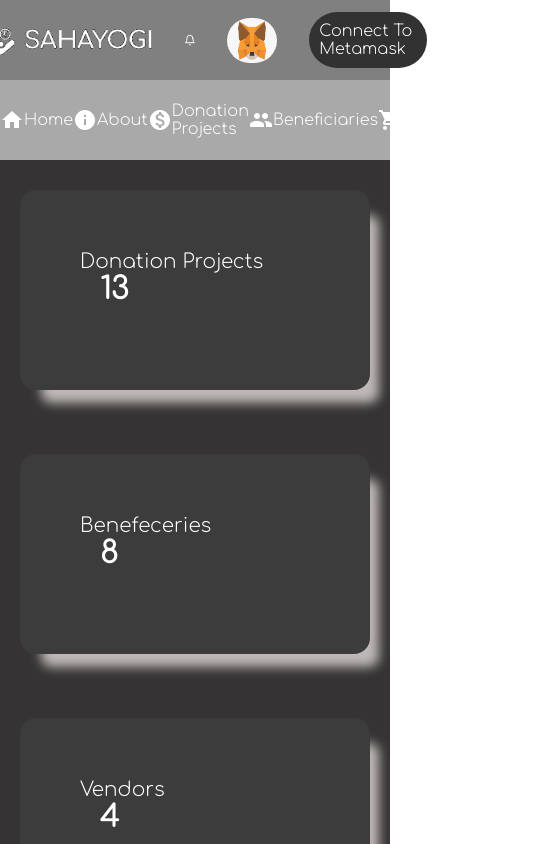
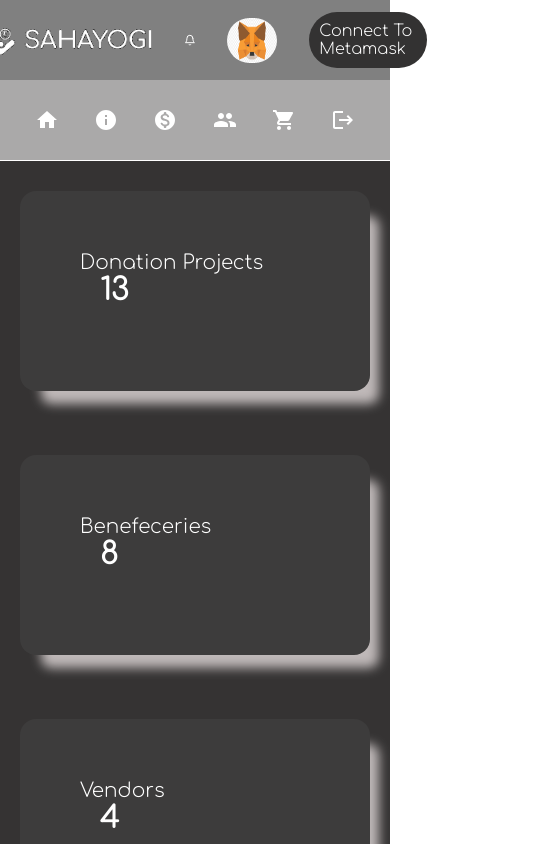
Before and after one commit to Sahayogi/sahayogi-admin, a React (Create React App) app: page /home in a window 390 px wide. Shown: the top 844 px of the page, 554 px wide, since content can reach past the window. Built offline with nearby package versions, Linux system fonts and the light colour scheme.

Commit message:
sidebar only icon

```diff
--- a/src/components/sidebar/Sidebar.css
+++ b/src/components/sidebar/Sidebar.css
@@ -31,11 +31,6 @@
     background-color: rgb(39, 38, 38);
 }
 
-.SidebarList #active {
-    background-color: rgb(126, 125, 125);
-
-}
-
 .row #icon {
 
     flex: 30%;
@@ -46,14 +41,35 @@
 .row #title {
     flex: 70%;
 }
-@media only screen and (min-width: 280px) and (max-width: 1080px ) {
+
+@media only screen and (min-width: 280px) and (max-width: 1080px) {
     .Sidebar {
         position: initial;
         width: 100%;
     }
-  .SidebarList  {
+
+    .SidebarList {
         display: flex;
-      justify-content: space-evenly
+        justify-content: space-evenly;
+        margin: auto;
+        border-bottom: 1px white solid;
 
     }
+
+    .SidebarList .row:hover {
+        cursor: pointer;
+        background-color: rgb(39, 38, 38);
     }
+
+
+    .row #icon {
+
+        flex: 50%;
+        display: grid;
+        place-items: center;
+    }
+
+    .row #title {
+        display: none;
+    }
+}
```
Also changed, not shown: 1 other file (tests, documents, lock files or other folders). Lines whose indentation alone changed are shown as unchanged.
